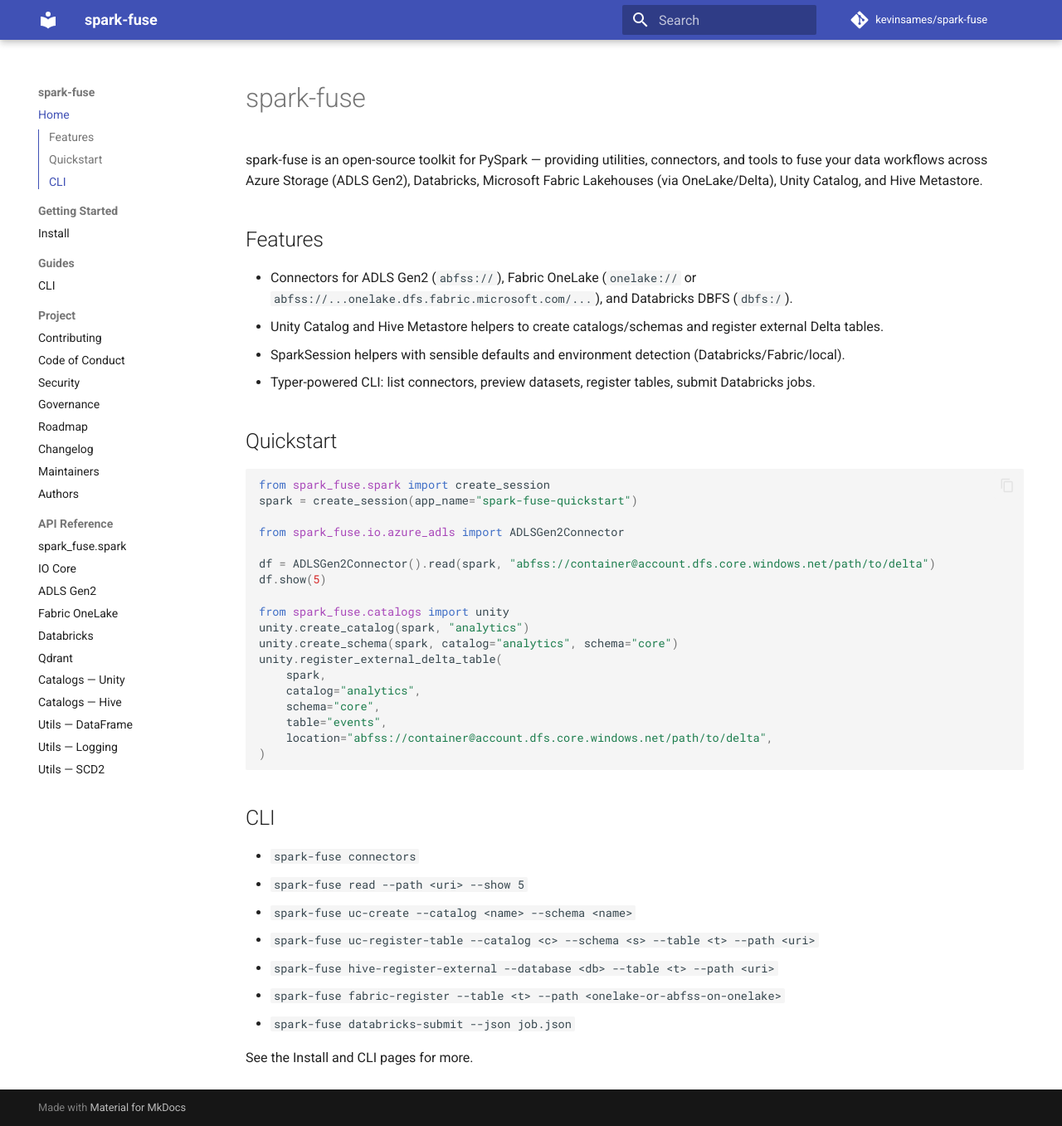
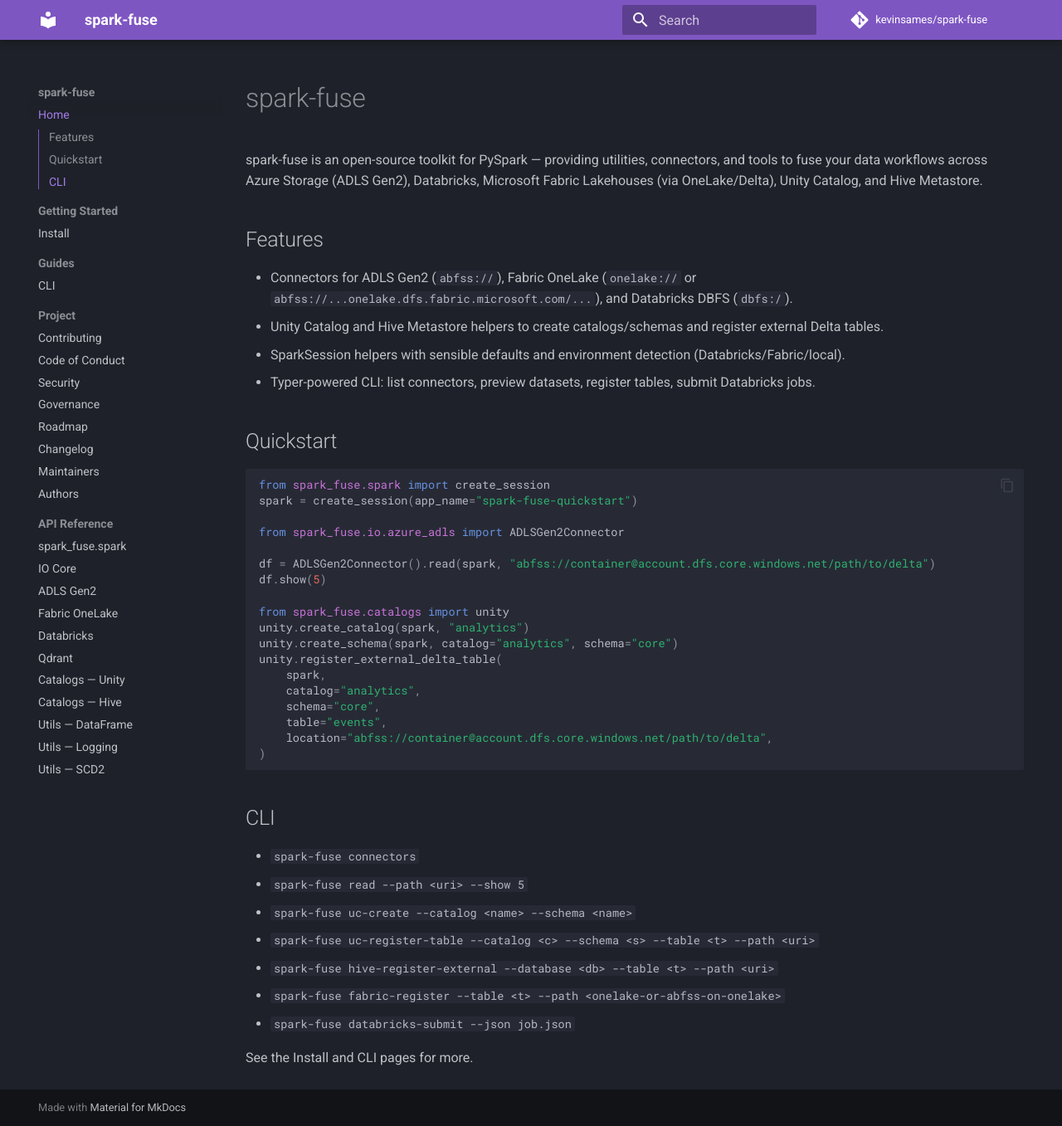
Before and after one commit to kevinsames/spark-fuse, an MkDocs documentation site: the page built from docs/index.md, in a window 1280 px wide and 1357 px high. Shown: the whole window at 83% size. Built offline with MkDocs 1.6.1 and Material for MkDocs 9.7.7, drawn with Linux system fonts in a browser that asks for light colours; comment, search, counter and statistics services are not loaded.

Commit message:
Changed Theme

```diff
--- a/mkdocs.yml
+++ b/mkdocs.yml
@@ -12,9 +12,9 @@
     - content.code.copy
     - toc.integrate
   palette:
-    - scheme: default
-      primary: indigo
-      accent: indigo
+    - scheme: slate
+      primary: deep purple
+      accent: purple
 markdown_extensions:
   - admonition
   - tables
```
